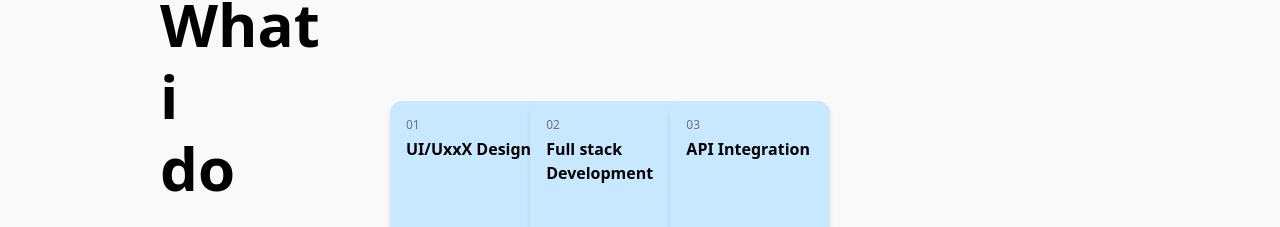
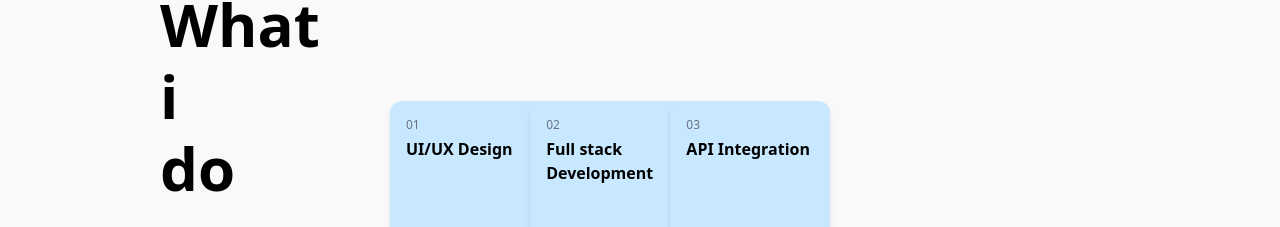
Before and after one commit to akulakul1/akul, a React (Vite) app in the folder portfolio_website/: page / in a window 1280 px wide. Shown: the part 1666-1893 px from the top of the page. Built offline with nearby package versions, Linux system fonts and the light colour scheme.

Commit message:
Update About.jsx

```diff
--- a/portfolio_website/src/components/About.jsx
+++ b/portfolio_website/src/components/About.jsx
@@ -4,7 +4,7 @@ import { motion } from 'framer-motion';
 const cardData = [
   {
     id: '01',
-    title: 'UI/UxxX Design',
+    title: 'UI/UX Design',
     description: 'Designing intuitive, user-focused interfaces with strong UI expertise for seamless experiences.',
 
   },
```
